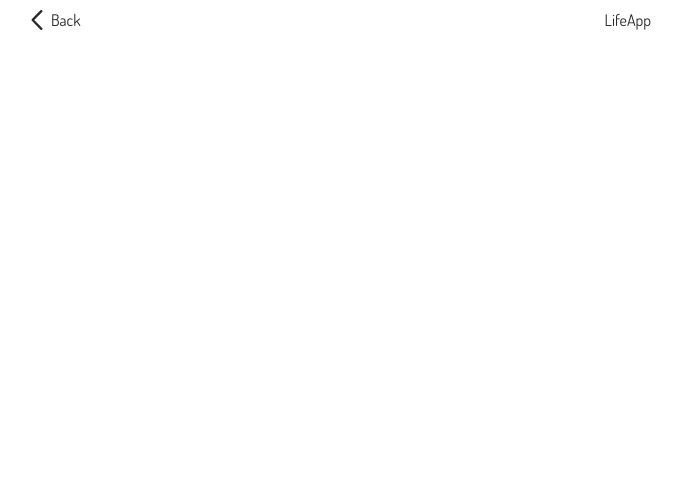
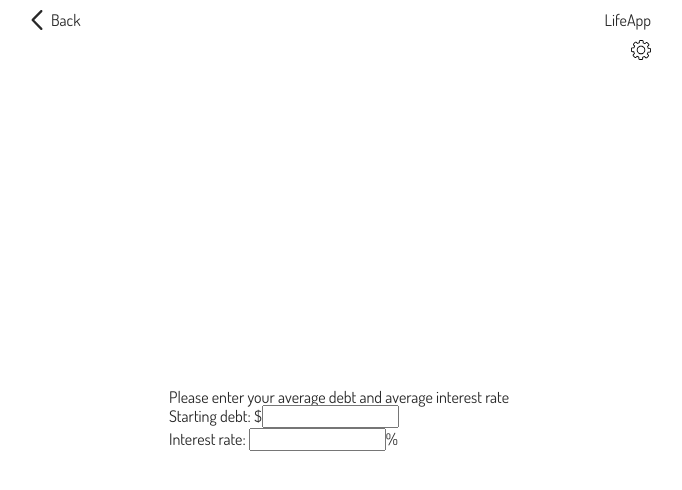
Before and after one commit to jdc-cunningham/life-app, a React (Create React App) app: page /debt-growth in a window 1280 px wide. Shown: the top 490 px of the page, without its empty margins (301-983 px from the left). Built offline with nearby package versions, Linux system fonts and the light colour scheme.

Commit message:
working on this project, started on diet, working on different sub app

```diff
--- a/src/App.js
+++ b/src/App.js
@@ -9,6 +9,7 @@ import Fitness from './sub-apps/fitness/Fitness.js';
 import Notes from './sub-apps/notes/Notes.js';
 import Reminders from './sub-apps/reminders/Reminders.js';
 import Diet from './sub-apps/diet/Diet.js';
+import DebtGrowth from './sub-apps/debt-growth/DebtGrowth.js';
 
 const App = () => {
 	const RouterHeader = withRouter(Header);
@@ -22,6 +23,7 @@ const App = () => {
 				<Route path="/fitness" render={(props) => (<Fitness />)} />
 				<Route path="/notes" render={(props) => (<Notes />)} />
 				<Route path="/reminders" render={(props) => (<Reminders />)} />
+				<Route path="/debt-growth" render={(props) => (<DebtGrowth />)} />
 			</Router>
 		</div>
 	);
--- a/src/App.scss
+++ b/src/App.scss
@@ -52,3 +52,7 @@
     }
   }
 }
+
+.App .sub-app {
+  min-height: calc(100vh - 40px);
+}
--- a/src/components/app-list/AppList.js
+++ b/src/components/app-list/AppList.js
@@ -2,7 +2,7 @@ import React from 'react';
 import { Link } from 'react-router-dom';
 
 const AppList = () => {
-  const subApps = ["diet", "finance", "fitness", "notes", "reminders"];
+  const subApps = ["diet", "finance", "fitness", "notes", "reminders", "debt-growth"];
   const appTiles = subApps.map((subApp, index) => {
     return <Link key={index} to={"/" + subApp}><span>{subApp}</span></Link>;
   });
--- /dev/null
+++ b/src/sub-apps/debt-growth/DebtGrowth.js
@@ -0,0 +1,38 @@
+import React, { useState, useEffect } from 'react';
+import './DebtGrowth.scss';
+import gearSettings from './../../assets/icons/setting-line.svg';
+
+const DebtGrowth = (props) => {
+    const [debtDetails, setDebtDetails] = useState(null);
+
+    const renderLiveGrowthData = () => {
+        return (
+            "nothing"
+        )
+    }
+
+    const getInitialData = () => {
+        return (
+            <div className="debt-growth__initial-fields">
+                <p>Please enter your average debt and average interest rate</p>
+                <span>Starting debt: $<input type="number" /></span>
+                <span>Interest rate: <input type="number" />%</span>
+            </div>
+        )
+    }
+
+	return (
+		<div className="lifeapp__debt-growth sub-app">
+            <div className="debt-growth__nav">
+                <img src={ gearSettings } className="debt-growth__gear"/>
+            </div>
+            {
+                debtDetails
+                    ? renderLiveGrowthData()
+                    : getInitialData()
+            }
+		</div>
+	)
+}
+
+export default DebtGrowth;
--- /dev/null
+++ b/src/sub-apps/debt-growth/DebtGrowth.scss
@@ -0,0 +1,31 @@
+.lifeapp__debt-growth {
+    position: relative;
+    display: flex;
+    align-items: center;
+    justify-content: center;
+    padding: 0 0.5rem;
+
+    .debt-growth__nav {
+        position: absolute;
+        top: 0;
+        left: 0;
+        width: 100%;
+        height: 20px;
+        display: flex;
+        align-items: center;
+        justify-content: flex-end;
+        padding: 0 0.5rem;
+    }
+
+    .debt-growth__gear {
+        width: 20px;
+        height: 20px;
+    }
+
+    .debt-growth__initial-fields {
+        display: flex;
+        align-items: flex-start;
+        justify-content: flex-start;
+        flex-direction: column;
+    }
+}
--- a/src/sub-apps/diet/Diet.js
+++ b/src/sub-apps/diet/Diet.js
@@ -6,7 +6,6 @@ const Diet = (props) => {
   	const [storage, setStorage] = useState(null);
 
 	const setupStorage = () => {
-		console.log('ss');
 		const db = new Dexie("LifeAppCalorieCounter");
 		db.version(1).stores({
 			days: "++id,day,date,calorieCap", // the calorieCap value should ideally just be stored by itself, not in rows but I guess it could change
```
Also changed, not shown: src/assets/icons/setting-line.svg (added), 1 other file (tests, documents, lock files or other folders).
